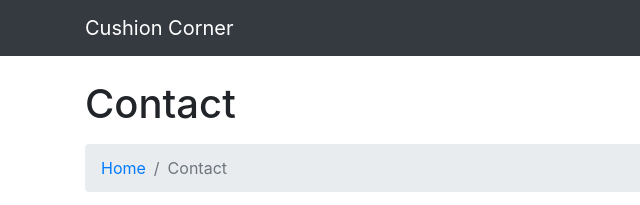
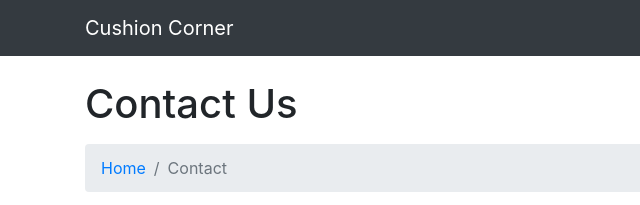
Before and after one commit to cushionking2/cushionking2.github.io, a website: page contact.html in a window 1280 px wide. Shown: the top 205 px of the page, 0-640 px from the left. Drawn offline with Linux system fonts and the light colour scheme.

Commit message:
Update contact.html

```diff
--- a/contact.html
+++ b/contact.html
@@ -81,7 +81,7 @@
   <div class="container">
 
     <!-- Page Heading/Breadcrumbs -->
-    <h1 class="mt-4 mb-3">Contact
+    <h1 class="mt-4 mb-3">Contact Us
     </h1>
 
     <ol class="breadcrumb">
```
